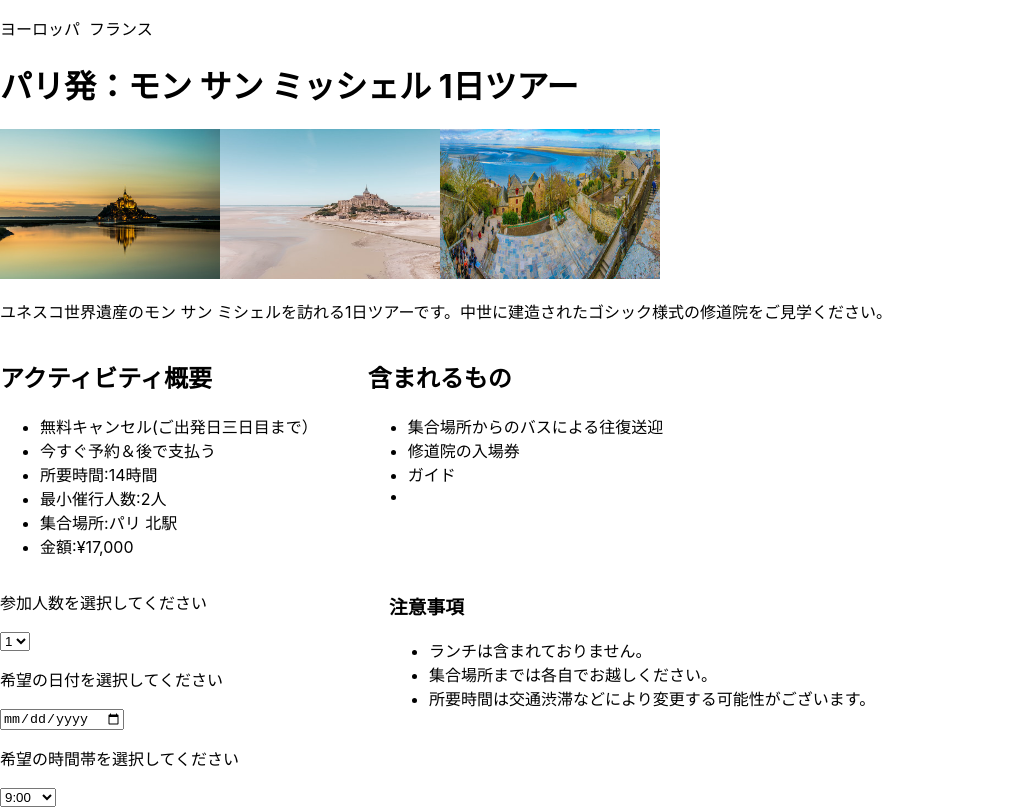
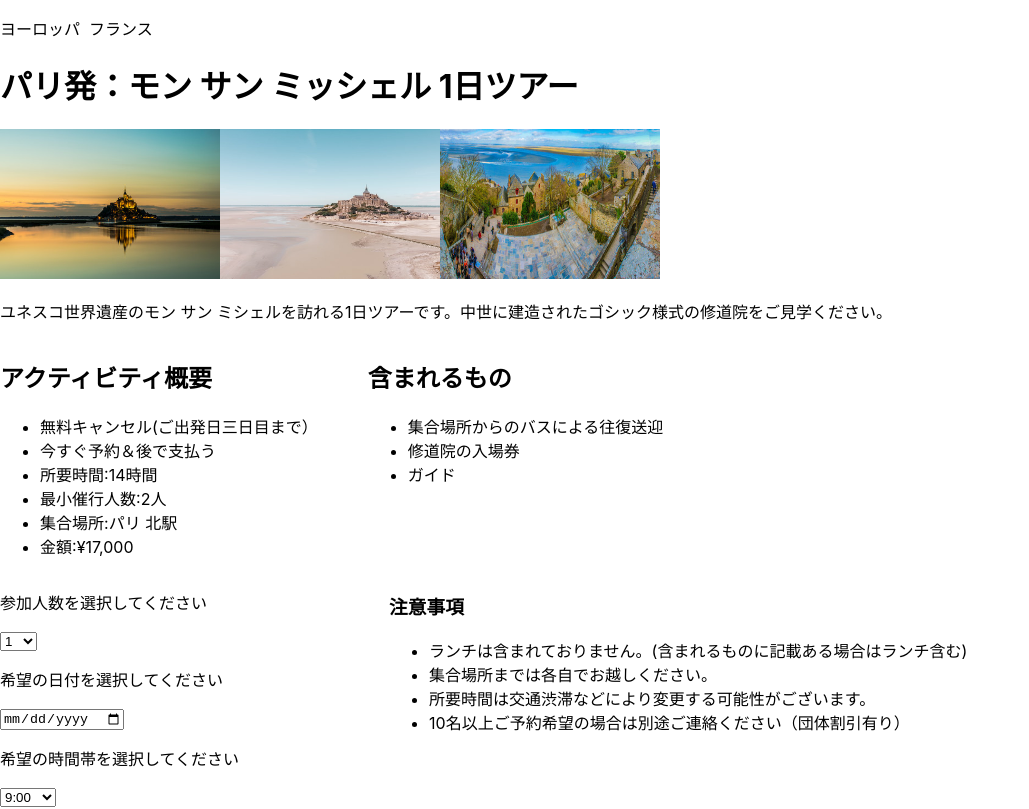
Before and after one commit to morikimiho/nextjs-okapiatour, a Next.js app: page /trip/1 in a window 1280 px wide. Shown: the top 809 px of the page, without its empty margins (0-1029 px from the left). Built offline with nearby package versions, Linux system fonts and the light colour scheme.

Commit message:
注意事項を修正しました。

```diff
--- a/pages/trip/[id].tsx
+++ b/pages/trip/[id].tsx
@@ -63,7 +63,7 @@ export default function Tripdetai({ trip }) {
               <li>{trip.content1}</li>
               <li>{trip.content2}</li>
               <li>{trip.content3}</li>
-              <li></li>
+
             </ul>
           </div>
         </div>
@@ -74,6 +74,14 @@ export default function Tripdetai({ trip }) {
               <select name="" id="">
                 <option value="1">1</option>
                 <option value="2">2</option>
+                <option value="2">3</option>
+                <option value="2">4</option>
+                <option value="2">5</option>
+                <option value="2">6</option>
+                <option value="2">7</option>
+                <option value="2">8</option>
+                <option value="2">9</option>
+                <option value="2">10</option>
               </select>
             </div>
             <div>
@@ -92,9 +100,10 @@ export default function Tripdetai({ trip }) {
           <div className={styles.attention}>
             <h3>注意事項</h3>
             <ul>
-              <li>ランチは含まれておりません。</li>
+              <li>ランチは含まれておりません。(含まれるものに記載ある場合はランチ含む)</li>
               <li>集合場所までは各自でお越しください。</li>
               <li>所要時間は交通渋滞などにより変更する可能性がございます。</li>
+              <li>10名以上ご予約希望の場合は別途ご連絡ください（団体割引有り）</li>
             </ul>
           </div>
         </div>
```
